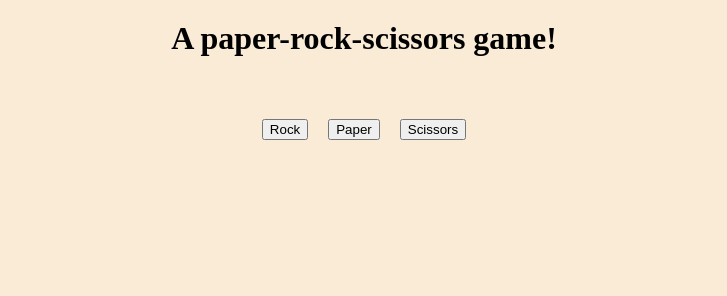
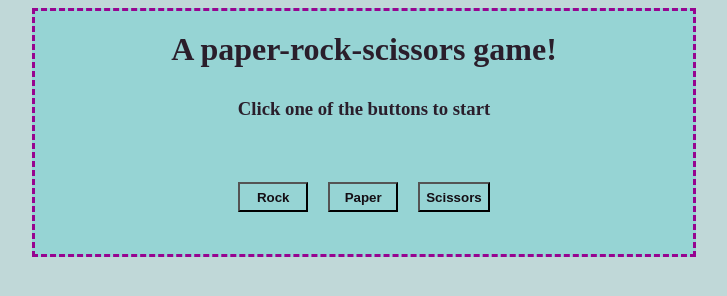
Before and after one commit to Iladrys/rock-paper-scissors, a plain HTML site: page gamev2.html in a window 1280 px wide. Shown: the whole page, without its empty margins (276-1003 px from the left). Drawn offline with Linux system fonts and the light colour scheme.

Commit message:
Update GUI

```diff
--- a/gamev2.html
+++ b/gamev2.html
@@ -5,20 +5,21 @@
   <link rel='stylesheet' href='styles.css' type='text/css'>
 </head>
 <body>
+  <div id="main">
     <h1>A paper-rock-scissors game!</h1>
+    <h3>Click one of the buttons to start</h3>
     <div id = 'showResults'>
-      <p id='results'>
-      </p>
+      <p id='results'></p>
   </div>
   <div id='buttonsPlay'>
     <button class = 'selectionButtons' value= 'rock' id="1">Rock</button>
     <button class = 'selectionButtons' value= 'paper' id="2">Paper</button>
     <button class = 'selectionButtons' value= 'scissors' id="3">Scissors</button>
   </div>
-  <div id = 'choicesDiv'>
-
+  <div id = 'choicesDiv'></div>
   </div>
   <script src='main.js'></script>
+
 </body>
 
 </html>
--- a/main.js
+++ b/main.js
@@ -71,12 +71,13 @@ function play(playerPlay, computerPlay){
                 playerScore += 1;
             }
     }
-    choicesPar.textContent = `Your choice: ${playerPlay}  Computer\'s choice: ${computerPlay}`;
+    choicesPar.textContent = `Your choice: ${playerPlay} \xa0\xa0\xa0 Computer\'s choice: ${computerPlay}`;
     scores = [playerScore, computerScore];
-    winnerPar.textContent = `Player: ${playerScore}, Computer: ${computerScore}`;
+    winnerPar.textContent = `Player: ${playerScore},\xa0 Computer: ${computerScore}`;
     return scores;
 }
 
+//Restarting function
 function confirmRestart(){
     let answear = confirm('Do you want to restart?');
     if (answear == true){
@@ -88,18 +89,18 @@ function confirmRestart(){
             choicesPar.textContent = ``;
             winnerPar.textContent = ``;
             resultPar.textContent = ``;
-            buttons.forEach((button) => {
-                button.removeEventListener('click', () => {
-                    playerPlay = button.value;
-                    game(playerPlay);
-              });
-            });
-
     }
     else {
-        choicesPar.textContent = `Well then, thanks for playing! If you change your mind, refresh the page!`;
+        choicesPar.textContent = `Well then, thanks for playing! If you change your mind, click one of the option buttons!`;
+        buttons.forEach((button) => {
+            button.removeEventListener('click', () => {
+                playerPlay = button.value;
+                game(playerPlay);
+          });
+        });
     }
 }
+
 
 //Actual game function
 function game(playerPlay){
@@ -113,7 +114,6 @@ function game(playerPlay){
 }
 
 //On click play
-
 buttons.forEach((button) => {
     button.addEventListener('click', () => {
         playerPlay = button.value;
--- a/styles.css
+++ b/styles.css
@@ -1,16 +1,38 @@
 body {
-    background-color: antiquewhite;
+    background-color: rgb(192, 216, 216);
+    color: rgb(42, 30, 43);
+    font-family: serif;
 
 }
-body h1 {
+#main {
+    background-color: rgba(128, 211, 211, 0.644);
+    border-style: dashed;
+    border-color:rgb(151, 4, 144) ;
+    margin: 0 300px;
+}
+#main div{
+    display: flex;
+    justify-content: center;
+    font-size: 16px;
+}
+body h1, h3 {
     margin: 10px;
     padding: 10px;
     display: flex;
     justify-content: center;
 }
-body div {
-    display: flex;
-    justify-content: center;
+
+.selectionButtons {
+    background-color: transparent;
+    font-weight: bold;
+    min-height: 30px;
+    min-width: 70px;
+    color: rgb(20, 14, 20) ;
+    transition: all 0.07s;
+}
+.selectionButtons:hover {
+    transform: scale(1.3);
+    box-shadow: 0px 0px 3px rgb(151, 4, 144);
 }
 #results {
     margin-left: 10px;
```
